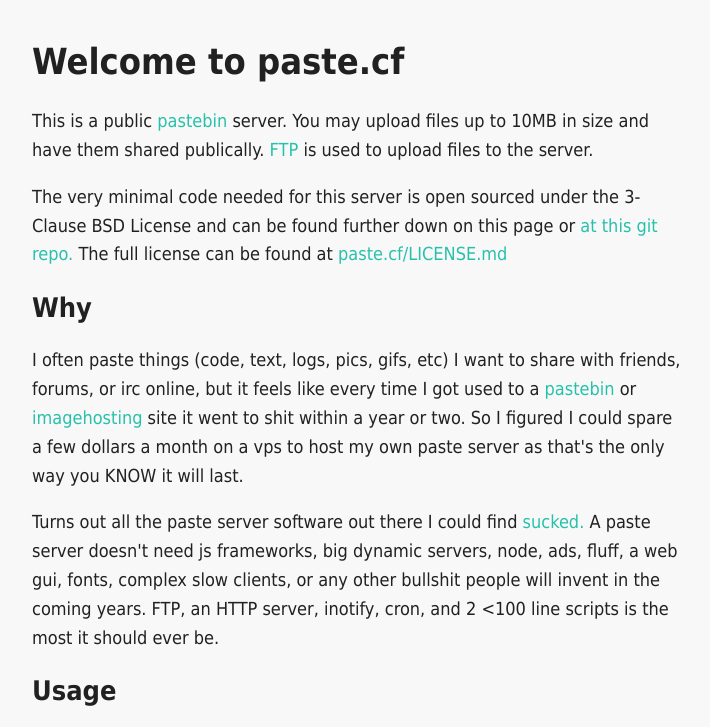
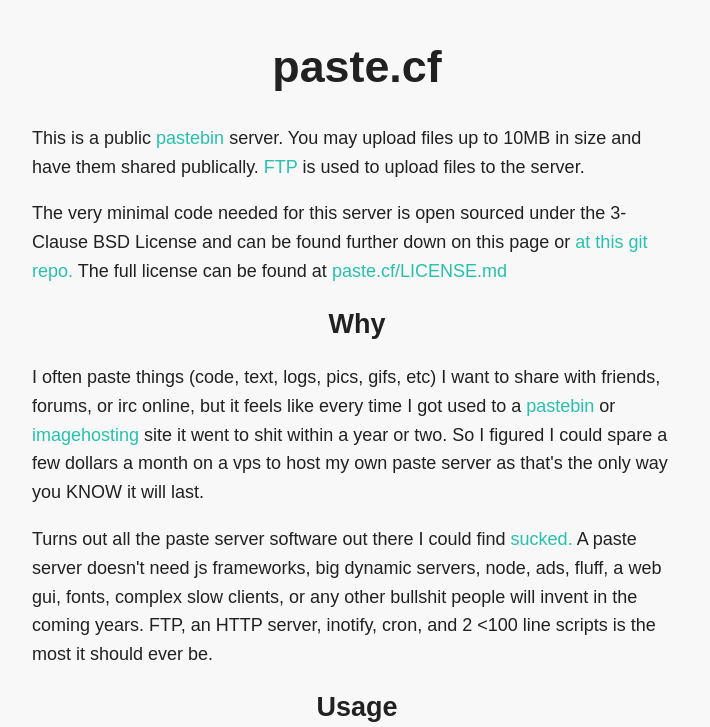
Before and after one commit to kotajacob/paste.cf, a plain HTML site: page index.html in a window 1280 px wide. Shown: the top 727 px of the page, without its empty margins (283-993 px from the left). Drawn offline with Linux system fonts and the light colour scheme.

Commit message:
fix font, center headings, and bold the code

```diff
--- a/index.html
+++ b/index.html
@@ -12,15 +12,22 @@
 			font-size:18px;
 			color:#212121;
 			padding:0 10px;
-			font-family: Tahoma, Verdana, Arial, sans-serif;
+			font-family: sans-serif;
 			background-color:#f8f8f8;
 		}
 		h1,h2,h3 {
 			line-height:1.2;
+			text-align:center;
+		}
+		h1 {
+			font-size:2.8rem;
 		}
 		a {
 			color:#27c1ab;
 			text-decoration: none;
+		}
+		code {
+			font-weight:bold;
 		}
 		li {
 			margin:20px auto;
@@ -37,7 +44,7 @@
 	</style>
 </head>
 <body>
-	<h1>Welcome to paste.cf</h1>
+	<h1>paste.cf</h1>
 	<p>
 	This is a public <a href="https://en.wikipedia.org/wiki/Pastebin">pastebin</a>
 	server. You may upload files up to 10MB in size and have them shared
```
